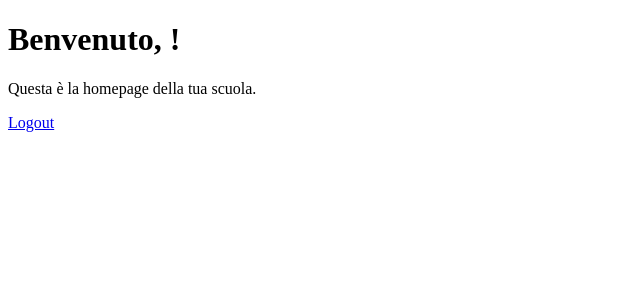
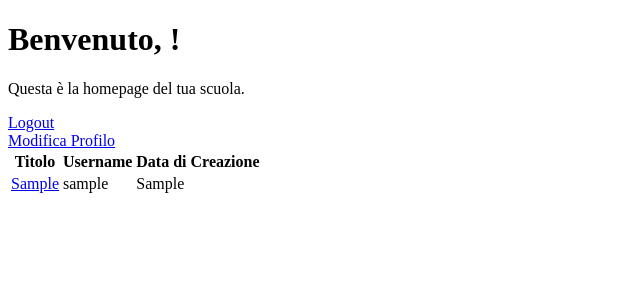
Before and after one commit to byfybyny/students_forum, a PHP site: page /homepage_scuola.php in a window 1280 px wide. Shown: the top 300 px of the page, without its empty margins (0-640 px from the left). Run offline with PHP 8.4, Linux system fonts and the light colour scheme; tables that the repository leaves empty or names only in its code hold one stand-in row (values such as "Sample post").

Commit message:
Modifica Homepage Scuola * pagina per modificare profilo

```diff
--- a/homepage_scuola.php
+++ b/homepage_scuola.php
@@ -9,17 +9,43 @@ $email = $_SESSION['email'] ?? '';
 $nome = $_SESSION['nome'] ?? '';
 $tipo = $_SESSION['tipo'] ?? '';
 
+$ultimi30Forum = getLast30Forum();
+
 ?>
 <!DOCTYPE html>
 <html lang="it">
 <head>
     <title>Homepage Scuola</title>
 </head>
-
 <body>
     <h1>Benvenuto, <?php echo $nome; ?>!</h1>
-        <p>Questa è la homepage della tua scuola.</p>
+    <p>Questa è la homepage del tua scuola.</p>
 
     <a href="logout.php">Logout</a>
+    <br>
+    <a href="modifica_profilo_scuola.php">Modifica Profilo</a>
+
+    <table>
+        <thead>
+            <tr>
+                <th>Titolo</th>
+                <th>Username</th>
+                <th>Data di Creazione</th>
+            </tr>
+        </thead>
+        <tbody>
+            <?php foreach ($ultimi30Forum as $forum) { ?>
+                <tr>
+                    <td>
+                        <a href="forum.php?forum_id=<?= $forum['forum_id'] ?>">
+                            <?php echo htmlspecialchars($forum['titolo']); ?>
+                        </a>
+                    </td>
+                    <td><?php echo htmlspecialchars($forum['username']); ?></td>
+                    <td><?php echo htmlspecialchars($forum['data_pubblicazione']); ?></td>
+                </tr>
+            <?php } ?>
+        </tbody>
+    </table>
 </body>
 </html>
```
Also changed, not shown: modifica_profilo_scuola.php (added, +9 -0 lines). Lines whose indentation alone changed are shown as unchanged.
